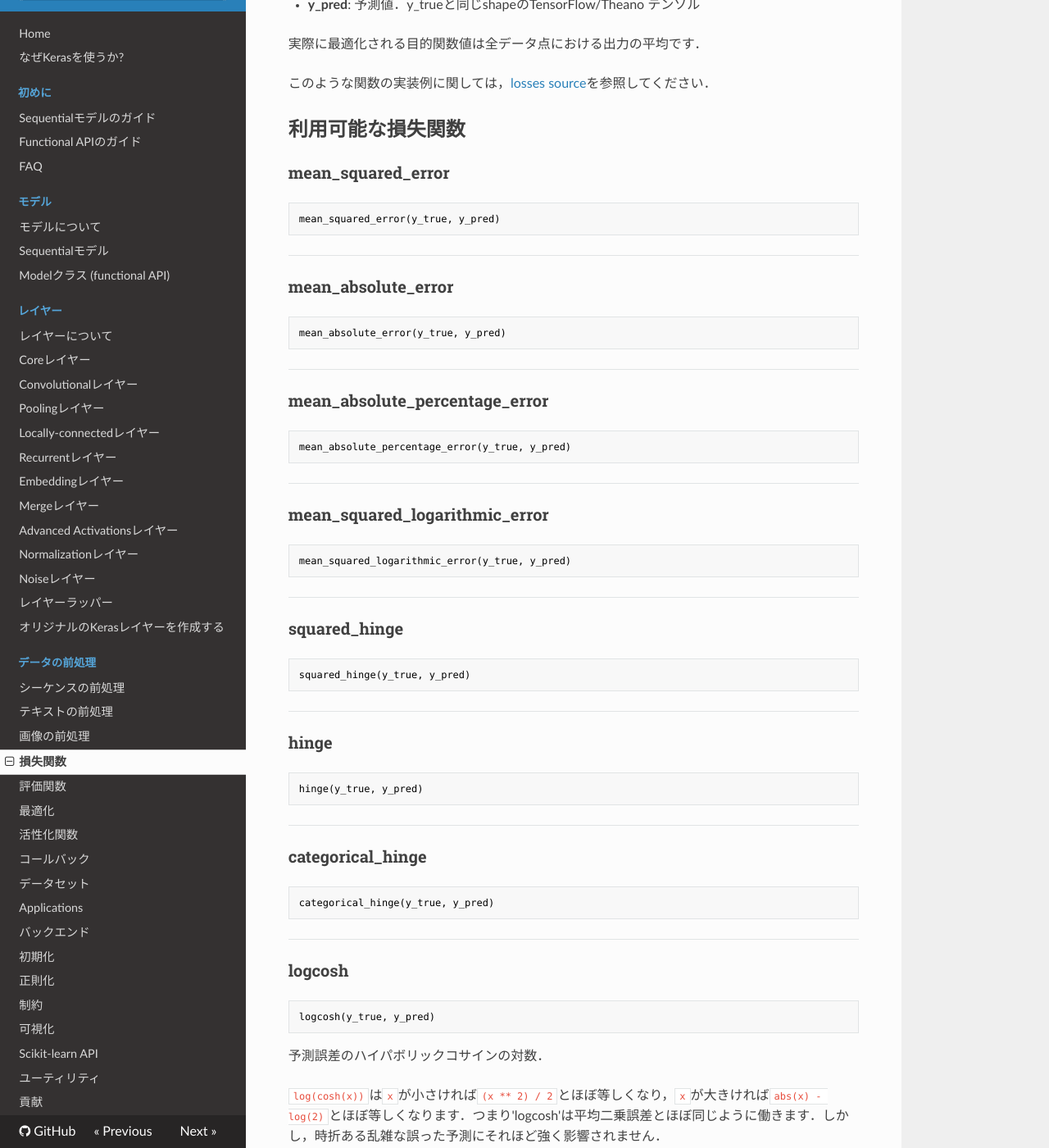
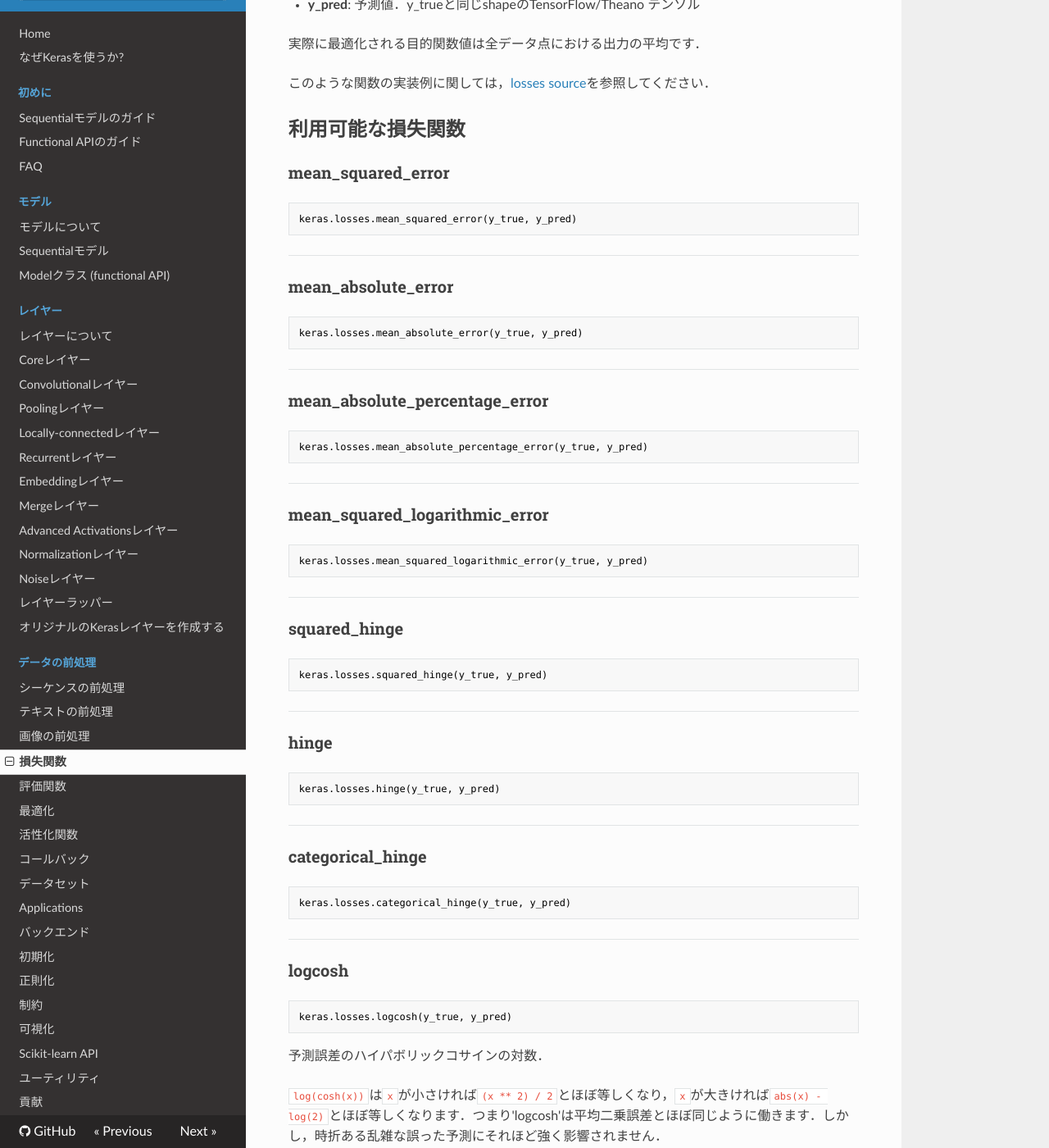
Before and after one commit to keras-team/keras-docs-ja, an MkDocs documentation site: the page built from sources/losses.md, in a window 1280 px wide and 1400 px high, scrolled down 477 px. Shown: the whole window at 82% size. Built offline with MkDocs 1.6.1, drawn with Linux system fonts in a browser that asks for light colours; nearby versions of some CDN libraries; old or Windows-style settings are respelled for this version of MkDocs; some of the changed text lies outside the part shown.

Commit message:
losses. renew keras.losees.

````diff
--- a/sources/losses.md
+++ b/sources/losses.md
@@ -26,7 +26,7 @@ model.compile(loss=losses.mean_squared_error, optimizer='sgd')
 ### mean_squared_error
 
 ```python
-mean_squared_error(y_true, y_pred)
+keras.losses.mean_squared_error(y_true, y_pred)
 ```
 
 ---
@@ -34,7 +34,7 @@ mean_squared_error(y_true, y_pred)
 ### mean_absolute_error
 
 ```python
-mean_absolute_error(y_true, y_pred)
+keras.losses.mean_absolute_error(y_true, y_pred)
 ```
 
 ---
@@ -42,7 +42,7 @@ mean_absolute_error(y_true, y_pred)
 ### mean_absolute_percentage_error
 
 ```python
-mean_absolute_percentage_error(y_true, y_pred)
+keras.losses.mean_absolute_percentage_error(y_true, y_pred)
 ```
 
 ---
@@ -50,7 +50,7 @@ mean_absolute_percentage_error(y_true, y_pred)
 ### mean_squared_logarithmic_error
 
 ```python
-mean_squared_logarithmic_error(y_true, y_pred)
+keras.losses.mean_squared_logarithmic_error(y_true, y_pred)
 ```
 
 ---
@@ -58,7 +58,7 @@ mean_squared_logarithmic_error(y_true, y_pred)
 ### squared_hinge
 
 ```python
-squared_hinge(y_true, y_pred)
+keras.losses.squared_hinge(y_true, y_pred)
 ```
 
 ---
@@ -66,7 +66,7 @@ squared_hinge(y_true, y_pred)
 ### hinge
 
 ```python
-hinge(y_true, y_pred)
+keras.losses.hinge(y_true, y_pred)
 ```
 
 ---
@@ -74,7 +74,7 @@ hinge(y_true, y_pred)
 ### categorical_hinge
 
 ```python
-categorical_hinge(y_true, y_pred)
+keras.losses.categorical_hinge(y_true, y_pred)
 ```
 
 ---
@@ -82,7 +82,7 @@ categorical_hinge(y_true, y_pred)
 ### logcosh
 
 ```python
-logcosh(y_true, y_pred)
+keras.losses.logcosh(y_true, y_pred)
 ```
 
 予測誤差のハイパボリックコサインの対数．
@@ -94,21 +94,21 @@ logcosh(y_true, y_pred)
 ### categorical_crossentropy
 
 ```python
-categorical_crossentropy(y_true, y_pred)
+keras.losses.categorical_crossentropy(y_true, y_pred)
 ```
 ---
 
 ### sparse_categorical_crossentropy
 
 ```python
-sparse_categorical_crossentropy(y_true, y_pred)
+keras.losses.sparse_categorical_crossentropy(y_true, y_pred)
 ```
 ---
 
 ### binary_crossentropy
 
 ```python
-binary_crossentropy(y_true, y_pred)
+keras.losses.binary_crossentropy(y_true, y_pred)
 ```
 ---
 
@@ -122,14 +122,14 @@ kullback_leibler_divergence(y_true, y_pred)
 ### poisson
 
 ```python
-poisson(y_true, y_pred)
+keras.losses.poisson(y_true, y_pred)
 ```
 ---
 
 ### cosine_proximity
 
 ```python
-cosine_proximity(y_true, y_pred)
+keras.losses.cosine_proximity(y_true, y_pred)
 ```
 ---
 
````
Also changed, not shown: other parts of sources/losses.md (+3 -1 lines).
